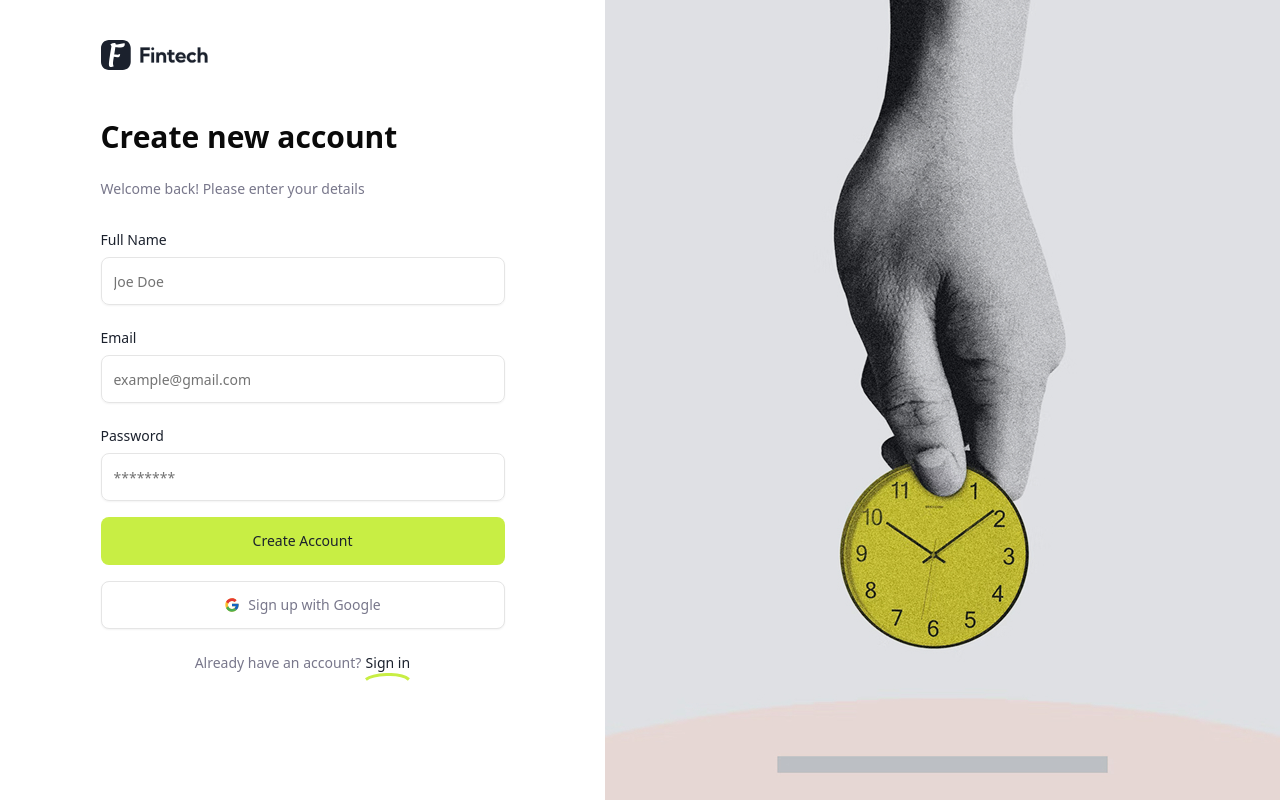
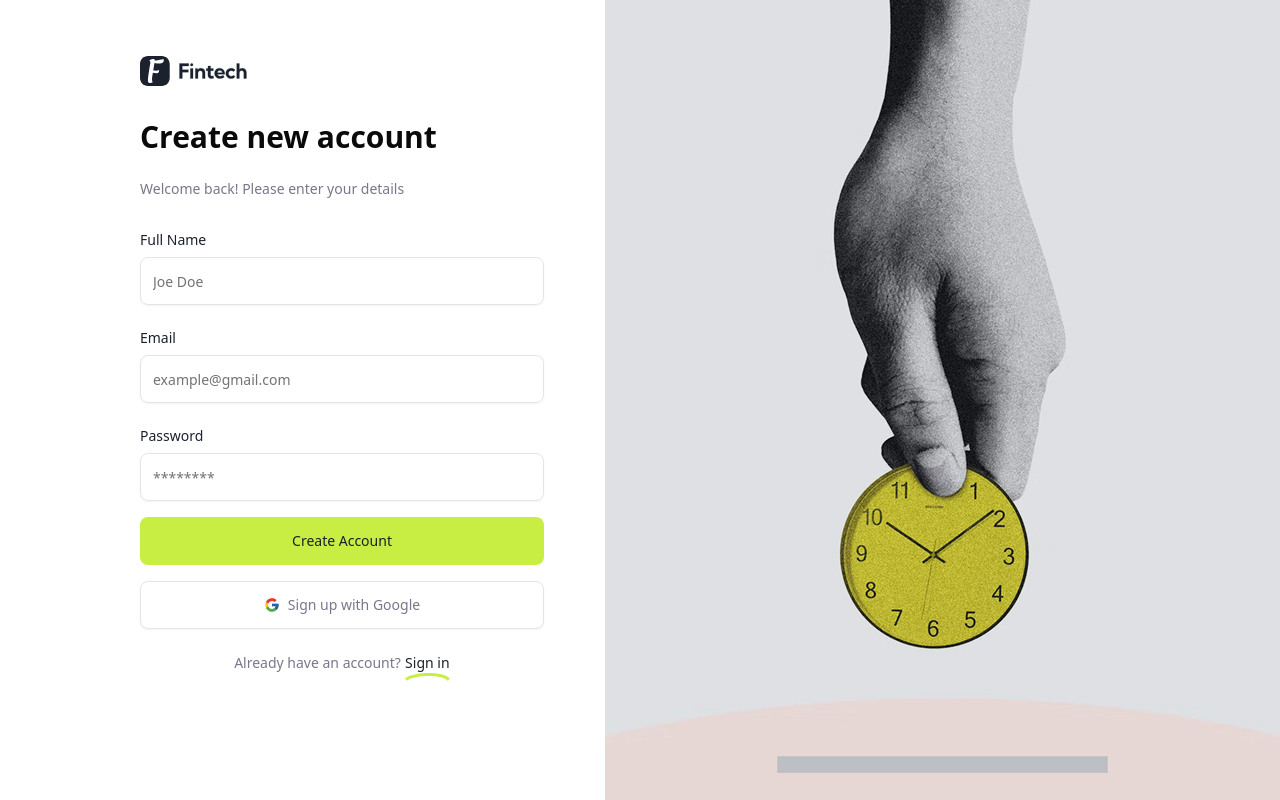
Before and after one commit to asy37/fintech-case, a Next.js app: page /register in a window 1280 px wide. Built offline with nearby package versions, Linux system fonts and the light colour scheme; no server answers.

Commit message:
Enhance layout structure and responsiveness in user views; integrate AuthHero component in Layout, and streamline LoginView and RegisterView for improved user experience.

```diff
--- a/src/app/(users)/layout.tsx
+++ b/src/app/(users)/layout.tsx
@@ -1,7 +1,24 @@
+import AuthHero from '@/shared/components/auth-hero/AuthHero'
+import Image from 'next/image'
+
 export default function Layout({
   children,
 }: Readonly<{
   children: React.ReactNode
 }>) {
-  return <div className="flex min-h-screen">{children}</div>
+  return (
+    <div className="relative min-h-screen">
+      <header className="absolute top-10 z-10 w-1/2">
+        <div className="w-full flex items-center justify-start p-4 md:pl-[140px]">
+          <Image src="/icons/logo.svg" alt="logo" height={30} width={107} />
+        </div>
+      </header>
+      <main className="flex min-h-screen">
+        {children}
+        <div className="relative hidden md:block">
+          <AuthHero />
+        </div>
+      </main>
+    </div>
+  )
 }
--- a/src/features/users/login/view/index.tsx
+++ b/src/features/users/login/view/index.tsx
@@ -1,24 +1,12 @@
-import Image from 'next/image'
 import LoginForm from '../components/LoginForm'
-import AuthHero from '@/shared/components/auth-hero/AuthHero'
 import Link from 'next/link'
 import { HoverUnderlineIcon } from '@/shared/components/icons'
 
 export const LoginView = () => {
   return (
-    <>
-      <div className="flex min-h-screen w-full items-center justify-center">
-        <div className="relative flex min-h-screen items-center">
-          <header className="absolute top-10">
-            <div className="flex items-center gap-10">
-              <Image src="/icons/logo.svg" alt="logo" height={30} width={107} />
-            </div>
-          </header>
-
+    <div className="flex min-h-screen w-full items-center md:pl-[140px] p-4">
       <div className="w-full max-w-md space-y-6 md:w-[404px]">
-            <h1 className="text-smidnight-blue text-3xl font-semibold">
-              Sign In
-            </h1>
+        <h1 className="text-smidnight-blue text-3xl font-semibold">Sign In</h1>
         <p className="text-neutral-gray text-sm">
           Welcome back! Please enter your details
         </p>
@@ -38,11 +26,5 @@
         </div>
       </div>
     </div>
-      </div>
-
-      <div className="hidden md:block">
-        <AuthHero />
-      </div>
-    </>
   )
 }
--- a/src/features/users/register/view/index.tsx
+++ b/src/features/users/register/view/index.tsx
@@ -1,20 +1,10 @@
-import Image from 'next/image'
 import RegisterForm from '@/features/users/register/components/RegisterForm'
-import AuthHero from '@/shared/components/auth-hero/AuthHero'
 import Link from 'next/link'
 import { HoverUnderlineIcon } from '@/shared/components/icons'
 
 export const RegisterView = () => {
   return (
-    <>
-      <div className="flex min-h-screen w-full items-center justify-center">
-        <div className="relative flex min-h-screen items-center">
-          <header className="absolute top-10">
-            <div className="flex items-center gap-10">
-              <Image src="/icons/logo.svg" alt="logo" height={30} width={107} />
-            </div>
-          </header>
-
+    <div className="flex min-h-screen w-full items-center p-4 md:pl-[140px]">
       <div className="w-full space-y-6 md:w-[404px]">
         <h1 className="text-smidnight-blue text-3xl font-semibold">
           Create new account
@@ -38,11 +28,5 @@
         </div>
       </div>
     </div>
-      </div>
-
-      <div className="hidden md:block">
-        <AuthHero />
-      </div>
-    </>
   )
 }
--- a/src/shared/components/auth-hero/AuthHero.tsx
+++ b/src/shared/components/auth-hero/AuthHero.tsx
@@ -4,7 +4,7 @@
 
 export default function AuthHero() {
   return (
-    <div className="relative h-full w-[675px]">
+    <div className="h-full w-[675px]">
       <Image
         src="/images/hero-bg.jpg"
         alt="hero"
```
Lines whose indentation alone changed are shown as unchanged.
